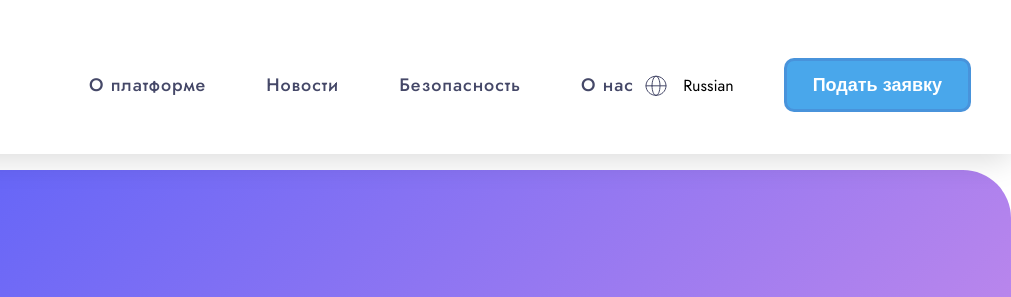
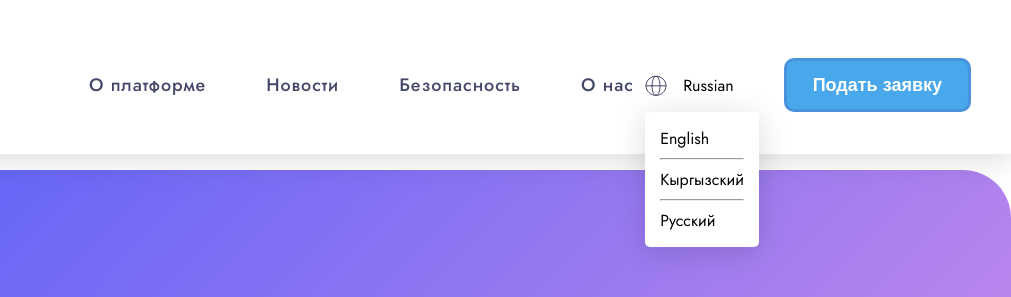
Before and after one commit to Seitek2002/ezk, a plain HTML site: page index.html in a window 1280 px wide. Both pictures are taken after a click on the element "Russian". Shown: the top 297 px of the page, 269-1280 px from the left. Drawn offline with Linux system fonts and the light colour scheme.

Commit message:
lang selector

```diff
--- a/components/_header.scss
+++ b/components/_header.scss
@@ -23,20 +23,38 @@
   &__box {
     display: flex;
     gap: 93px;
-
   }
 
   &__block {
     display: flex;
     align-items: center;
     gap: 50px;
+    position: relative;
 
-        div {
-
+    div:first-child {
       display: flex;
       align-items: center;
       gap: 16px;
       cursor: pointer;
+    }
+
+    .lang-active {
+        position: absolute;
+        top: 100%;
+        left: 0;
+        background: #fff;
+        display: none;
+        padding: 15px;
+        border-radius: 5px;
+        box-shadow: 0px 4.8px 30px rgba(0, 0, 0, 0.15);
+    }
+
+    .lang-option {
+        cursor: pointer;
+    }
+
+    div.active:first-child ~ .lang-active {
+        display: block;
     }
   }
 
@@ -45,16 +63,16 @@
     font-size: 18px;
     line-height: 26px;
     padding: 11px 26px;
-        color: #FFFFFF;
+    color: #ffffff;
     box-sizing: border-box;
-        background: #49A7EB;
+    background: #49a7eb;
     border-radius: 10px;
-        transition: .3s;
+    transition: 0.3s;
     border: 3px solid rgba(69, 68, 154, 0.2);
 
     &:hover {
       background: transparent;
-            color: #49A7EB;
+      color: #49a7eb;
     }
   }
 
@@ -92,7 +110,7 @@
   padding-top: 134px;
   padding-bottom: 57px;
   box-sizing: border-box;
-    transition: .3s;
+  transition: 0.3s;
   overflow: hidden;
 
   &.active {
@@ -110,7 +128,6 @@
     flex: 1;
 
     a {
-
       font-family: "Jost";
       font-weight: 500;
       font-size: 30px;
@@ -119,7 +136,6 @@
       &.active {
         color: #ffffff;
       }
-
     }
   }
 
@@ -130,7 +146,7 @@
     color: #0099ff;
     padding: 10px 25px;
     border: 3px solid #ffffff;
-        transition: .3s;
+    transition: 0.3s;
 
     &:active {
       background: #0099ff;
@@ -139,8 +155,7 @@
   }
 }
 
-
-@media screen and (max-width:1267px) {
+@media screen and (max-width: 1267px) {
   .header {
     ul {
       gap: 25px;
@@ -148,7 +163,7 @@
   }
 }
 
-@media screen and (max-width:1163px) {
+@media screen and (max-width: 1163px) {
   .header {
     ul {
       gap: 10px;
@@ -156,8 +171,7 @@
   }
 }
 
-
-@media screen and (max-width:1127px) {
+@media screen and (max-width: 1127px) {
   .header {
     ul {
       display: none;
@@ -193,8 +207,8 @@
     }
   }
 }
-@media screen and (max-width:320px) {
-    .header__logo{
+@media screen and (max-width: 320px) {
+  .header__logo {
     width: 190px;
   }
 }
--- a/index.html
+++ b/index.html
@@ -75,6 +75,13 @@
               />
             </svg>
             <p>Russian</p>
+          </div>
+          <div class="lang-active">
+            <div class="lang-option">English</div>
+            <hr>
+            <div class="lang-option">Кыргызский</div>
+            <hr>
+            <div class="lang-option">Русский</div>
           </div>
           <button>Подать заявку</button>
         </div>
--- a/index.js
+++ b/index.js
@@ -6,3 +6,9 @@ burgerBtn.addEventListener("click", () => {
     burger.classList.toggle("active");
     document.body.classList.toggle("active");
 })
+
+const lang = document.querySelector(".header__block div")
+
+lang.addEventListener("click", () => {
+    lang.classList.toggle("active")
+})
```
Also changed, not shown: css/index.css, 1 other file. Lines whose indentation alone changed are shown as unchanged.
